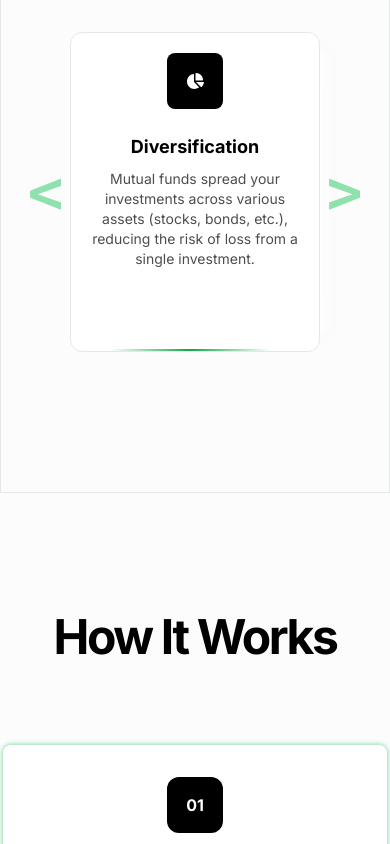
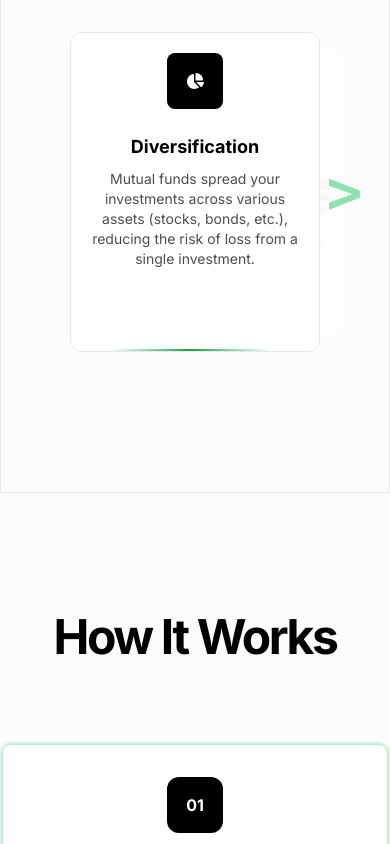
Before and after one commit to KarimAdel-1/Qershen, a React (Vite) app: page / in a window 390 px wide. Shown: the part 1227-2071 px from the top of the page. Built offline with nearby package versions, Linux system fonts and the light colour scheme.

Commit message:
Position navigation buttons on the left and right of the carousel cards; ensure buttons are hidden when not needed.

```diff
--- a/src/features/landing-page/MutualFundsInfo.jsx
+++ b/src/features/landing-page/MutualFundsInfo.jsx
@@ -73,7 +73,7 @@ const MutualFundsInfo = () => {
     for (let i = active + 1; i < items.length; i++) {
       stt++;
       items[i].style.transform =
-        `translateX(${20 * stt}px) scale(${1 - 0.2 * stt}) perspective(16px) rotateY(-1deg)`;
+        `translateX(${35 * stt}px) scale(${1 - 0.2 * stt}) perspective(16px) rotateY(-1deg)`;
       items[i].style.zIndex = -stt;
       items[i].style.filter = 'blur(5px)';
       items[i].style.opacity = stt > 2 ? 0 : 0.6;
@@ -169,22 +169,26 @@ const MutualFundsInfo = () => {
               </div>
             </div>
           ))}
-          <div className="flex w-full items-center justify-between">
+          <div className="relative flex w-full items-center md:justify-between">
             {/* Controls */}
+            {active > 0 && (
               <button
                 id="prev"
                 onClick={prevSlide}
-              className="z-10 border-none bg-transparent font-mono text-6xl font-bold text-green-500 opacity-50 transition-opacity duration-500 hover:opacity-100"
+                className="z-10 border-none bg-transparent font-mono text-6xl font-bold text-green-500 opacity-50 transition-opacity duration-500 hover:opacity-100 sm:absolute sm:left-0"
               >
                 {'<'}
               </button>
+            )}
+            {active < features.length - 1 && (
               <button
                 id="next"
                 onClick={nextSlide}
-              className="z-10 border-none bg-transparent font-mono text-6xl font-bold text-green-500 opacity-50 transition-opacity duration-500 hover:opacity-100"
+                className="z-10 border-none bg-transparent font-mono text-6xl font-bold text-green-500 opacity-50 transition-opacity duration-500 hover:opacity-100 sm:absolute sm:right-0"
               >
                 {'>'}
               </button>
+            )}
           </div>
         </div>
       </div>
```
Lines whose indentation alone changed are shown as unchanged.
